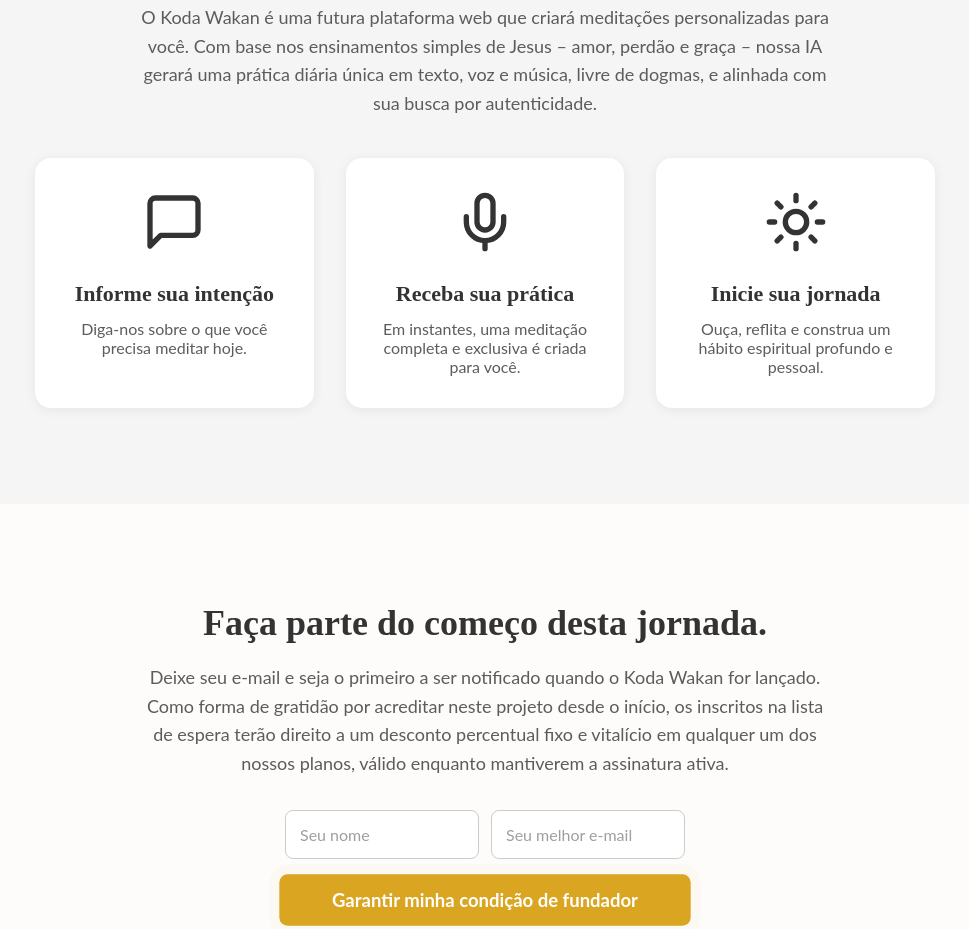
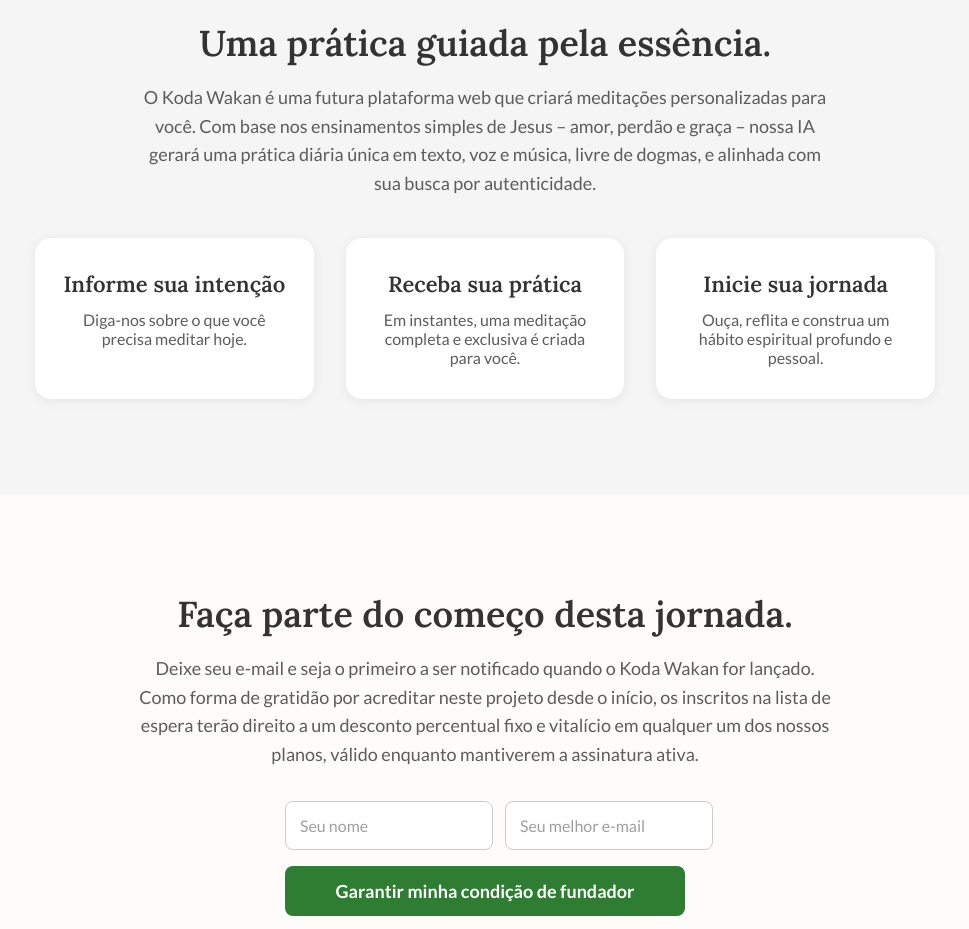
Before and after one commit to kodawakan/koda-wakan-landing-page, a plain HTML site: page index.html in a window 1280 px wide. Shown: the part 1326-2255 px from the top of the page, without its empty margins (155-1124 px from the left). Drawn offline with Linux system fonts and the light colour scheme.

Commit message:
Add files via upload

```diff
--- a/index.html
+++ b/index.html
@@ -5,10 +5,21 @@
   <meta name="viewport" content="width=device-width, initial-scale=1.0" />
   <title>Koda Wakan - Waitlist</title>
   <meta name="description" content="Sua prática espiritual diária, com profundidade e sem dogmas." />
+  <!-- Favicon removido -->
   <style>
-    /* Reset e Box Sizing para melhor responsividade */
-    * {
-      box-sizing: border-box;
+    @import url('https://fonts.googleapis.com/css2?family=Lato:wght@400;700&family=Lora:wght@400;600;700&display=swap');
+    :root {
+      --white: #FDFCFB;
+      --dark: #333333;
+      --soft: #5C5C5C;
+      --hope: #2E7D32;
+      --hope-hover: #1B5E20;
+      --success: #2E7D32;
+      --border: #CCCCCC;
+      --placeholder: #9E9E9E;
+      --max-content: 1100px;
+      --max-paragraph: 700px;
+      --section-space: 96px;
     }
     html, body {
       margin: 0;
@@ -17,24 +28,6 @@
       background: var(--white);
       color: var(--dark);
       min-height: 100vh;
-      overflow-x: hidden; /* Evita rolagem horizontal indesejada */
-    }
-    @import url('https://fonts.googleapis.com/css2?family=Lato:wght@400;700&family=Lora:wght@400;600;700&display=swap');
-    :root {
-      --white: #FDFCFB;
-      --dark: #333333;
-      --soft: #5C5C5C;
-      --hope: #2E7D32;
-      --hope-hover: #1B5E20;
-      --success: #2E7D32;
-      --error-red: #e53935;
-      --border: #CCCCCC;
-      --placeholder: #9E9E9E;
-      --max-content: 1100px;
-      --max-paragraph: 700px;
-      --section-space: 96px;
-      --golden-accent: #DAA520; /* Nova cor de destaque */
-      --golden-hover: #B8860B; /* Cor de hover para o dourado */
     }
     body {
       display: flex;
@@ -126,7 +119,6 @@
       background: #fff;
       outline: none;
       transition: border 0.2s;
-      width: 100%; /* Garante que o input ocupe a largura total */
     }
     .waitlist-input:focus {
       border-color: var(--hope);
@@ -138,7 +130,7 @@
       color: var(--placeholder);
     }
     .waitlist-btn {
-      background: var(--golden-accent); /* Usando a nova cor */
+      background: var(--hope);
       color: #fff;
       font-family: 'Lato', Arial, sans-serif;
       font-weight: 700;
@@ -149,43 +141,29 @@
       cursor: pointer;
       transition: background 0.3s, transform 0.3s;
       margin-top: 4px;
-      width: 100%; /* Botão em largura total para mobile */
-    }
-    @media (min-width: 600px) {
-      .waitlist-btn {
-        width: auto; /* Ocupa a largura necessária em telas maiores */
-      }
     }
     .waitlist-btn:hover, .waitlist-btn:focus {
-      background: var(--golden-hover);
+      background: var(--hope-hover);
       transform: scale(1.03);
     }
     .waitlist-btn:disabled {
-      background: var(--golden-accent);
+      background: var(--hope);
       color: #fff;
       opacity: 0.6;
       cursor: not-allowed;
     }
-    .success-message,
-    .error-message {
+    .success-message {
+      color: var(--success);
       font-family: 'Lato', Arial, sans-serif;
       font-size: 16px;
       background: #fff;
       border-radius: 8px;
       padding: 16px 24px;
-      margin: 12px auto 0 auto;
+      margin: 32px auto 0 auto;
       max-width: 400px;
       box-shadow: 0 2px 8px #0001;
       text-align: center;
       font-weight: 500;
-      width: 100%;
-    }
-    .success-message {
-      color: var(--success);
-    }
-    .error-message {
-      color: var(--error-red);
-      border: 1px solid var(--error-red);
     }
     .section {
       background: var(--white);
@@ -253,13 +231,6 @@
       transform: translateY(-8px) scale(1.03);
       box-shadow: 0 6px 24px #0002;
     }
-    .card-icon {
-      margin-bottom: 24px;
-    }
-    .card-icon svg {
-      width: 64px;
-      height: 64px;
-    }
     .card-title {
       font-family: 'Lora', serif;
       font-size: 22px;
@@ -281,7 +252,7 @@
       font-size: 14px;
       margin-top: auto;
     }
-    /* Animações */
+    /* Animations */
     .fade-in {
       opacity: 0;
       animation: fadeIn 0.8s ease forwards;
@@ -300,20 +271,12 @@
     @keyframes slideUp {
       to { opacity: 1; transform: none; }
     }
-    @keyframes pulse {
-      0% { transform: scale(1); box-shadow: 0 0 0 0 rgba(218, 165, 32, 0.7); }
-      70% { transform: scale(1.03); box-shadow: 0 0 0 10px rgba(218, 165, 32, 0); }
-      100% { transform: scale(1); box-shadow: 0 0 0 0 rgba(218, 165, 32, 0); }
-    }
-    .waitlist-btn {
-      /* ... estilos existentes ... */
-      animation: pulse 2s infinite;
-    }
   </style>
 </head>
 <body>
   <main>
     <section class="hero fade-in">
+  <!-- Logotipo removido -->
       <h1>Sua prática espiritual diária, com profundidade e sem dogmas.</h1>
       <div class="subtitle">Para você que mantém a fé, mas se sente distante das instituições. Descubra uma nova forma de se conectar com os ensinamentos de amor, graça e perdão.</div>
       <div class="offer">✨ Entre na lista de espera e garanta condições especiais vitalícias como membro fundador.</div>
@@ -325,7 +288,6 @@
         <button type="submit" class="waitlist-btn">Quero meu benefício de fundador</button>
       </form>
       <div id="successMessage" class="success-message" style="display:none;"></div>
-      <div id="errorMessage" class="error-message" style="display:none;"></div>
     </section>
     <section class="section slide-up" style="animation-delay:0.2s;">
       <div class="container">
@@ -339,39 +301,14 @@
         <p class="section-paragraph">O Koda Wakan é uma futura plataforma web que criará meditações personalizadas para você. Com base nos ensinamentos simples de Jesus – amor, perdão e graça – nossa IA gerará uma prática diária única em texto, voz e música, livre de dogmas, e alinhada com sua busca por autenticidade.</p>
         <div class="cards">
           <div class="card stagger-1">
-            <div class="card-icon">
-              <svg xmlns="http://www.w3.org/2000/svg" width="24" height="24" viewBox="0 0 24 24" fill="none" stroke="currentColor" stroke-width="2" stroke-linecap="round" stroke-linejoin="round" class="lucide lucide-message-square">
-                <path d="M21 15a2 2 0 0 1-2 2H7l-4 4V5a2 2 0 0 1 2-2h14a2 2 0 0 1 2 2z"/>
-              </svg>
-            </div>
             <div class="card-title">Informe sua intenção</div>
             <div class="card-text">Diga-nos sobre o que você precisa meditar hoje.</div>
           </div>
           <div class="card stagger-2">
-            <div class="card-icon">
-              <svg xmlns="http://www.w3.org/2000/svg" width="24" height="24" viewBox="0 0 24 24" fill="none" stroke="currentColor" stroke-width="2" stroke-linecap="round" stroke-linejoin="round" class="lucide lucide-mic">
-                <path d="M12 2a3 3 0 0 0-3 3v7a3 3 0 0 0 6 0V5a3 3 0 0 0-3-3z"/>
-                <path d="M19 10v2a7 7 0 0 1-14 0v-2"/>
-                <line x1="12" x2="12" y1="19" y2="22"/>
-              </svg>
-            </div>
             <div class="card-title">Receba sua prática</div>
             <div class="card-text">Em instantes, uma meditação completa e exclusiva é criada para você.</div>
           </div>
           <div class="card stagger-3">
-            <div class="card-icon">
-              <svg xmlns="http://www.w3.org/2000/svg" width="24" height="24" viewBox="0 0 24 24" fill="none" stroke="currentColor" stroke-width="2" stroke-linecap="round" stroke-linejoin="round" class="lucide lucide-sun">
-                <circle cx="12" cy="12" r="4"/>
-                <path d="M12 2v2"/>
-                <path d="M12 20v2"/>
-                <path d="M4.93 4.93l1.41 1.41"/>
-                <path d="M17.66 17.66l1.41 1.41"/>
-                <path d="M2 12h2"/>
-                <path d="M20 12h2"/>
-                <path d="M4.93 19.07l1.41-1.41"/>
-                <path d="M17.66 6.34l1.41-1.41"/>
-              </svg>
-            </div>
             <div class="card-title">Inicie sua jornada</div>
             <div class="card-text">Ouça, reflita e construa um hábito espiritual profundo e pessoal.</div>
           </div>
@@ -390,39 +327,33 @@
           <button type="submit" class="waitlist-btn">Garantir minha condição de fundador</button>
         </form>
         <div id="successMessage2" class="success-message" style="display:none;"></div>
-        <div id="errorMessage2" class="error-message" style="display:none;"></div>
       </div>
     </section>
   </main>
   <footer class="footer">© 2025 Koda Wakan</footer>
   <script>
-    const GOOGLE_SHEETS_URL = "https://script.google.com/macros/s/AKfycbxz3pKlcET4T1gahr5zTGCRN44qEen166pQfUCfBi7Scw-1Esob72NlmH2eQMV2jJMSGw/exec";
+    // Google Apps Script URL
+    const GOOGLE_SHEETS_URL = "https://script.google.com/macros/s/AKfycbzOzP_D92i0wzaIAb-5i6xA-ch-AEDRSceVR0h6SMU6UWfQlf9tXpdBBsZNU2sPrhEK1Q/exec";
 
     function validateEmail(email) {
-      // Validates the email format.
       return /^[^\s@]+@[^\s@]+\.[^\s@]+$/.test(email);
     }
     function sanitizeName(name) {
-      // Sanitizes the name input to prevent malicious code and format it correctly.
       return name.trim().replace(/\s+/g, ' ').replace(/[^\p{L} .'-]/gu, '').slice(0, 40);
     }
-    function handleForm(formId, nameId, emailId, successId, errorId, buttonText) {
-      // Handles the form submission for a specific form ID.
+    function handleForm(formId, nameId, emailId, successId, buttonText) {
       const form = document.getElementById(formId);
       const nameInput = document.getElementById(nameId);
       const emailInput = document.getElementById(emailId);
       const successMsg = document.getElementById(successId);
-      const errorMsg = document.getElementById(errorId);
       form.addEventListener('submit', async function(e) {
         e.preventDefault();
-        successMsg.style.display = 'none';
-        errorMsg.style.display = 'none';
+        // Reset errors
         nameInput.classList.remove('error');
         emailInput.classList.remove('error');
         let valid = true;
         const name = sanitizeName(nameInput.value);
         const email = emailInput.value.trim();
-        // Validates the name and email fields.
         if (!name) {
           nameInput.classList.add('error');
           valid = false;
@@ -431,48 +362,38 @@
           emailInput.classList.add('error');
           valid = false;
         }
-        if (!valid) {
-          errorMsg.textContent = 'Por favor, verifique os campos em vermelho.';
-          errorMsg.style.display = 'block';
-          return;
-        }
-        // Disables the button and shows a loading message.
+        if (!valid) return;
+        // Disable button
         const btn = form.querySelector('button[type="submit"]');
         btn.disabled = true;
         btn.textContent = 'Enviando...';
+        // Send to Google Sheets
         try {
-          // Sends the form data to the Google Sheets URL.
           const res = await fetch(GOOGLE_SHEETS_URL, {
             method: 'POST',
             headers: { 'Content-Type': 'application/json' },
             body: JSON.stringify({ name, email })
           });
           if (res.ok) {
-            // Handles success: hides the form and shows a success message.
             form.style.display = 'none';
             successMsg.textContent = `Obrigado, ${name}! Seu e-mail foi adicionado com sucesso. Manteremos você informado(a).`;
             successMsg.style.display = 'block';
           } else {
-            // Handles failure: re-enables the button and shows an error message.
             btn.disabled = false;
             btn.textContent = buttonText;
-            errorMsg.textContent = 'Erro ao enviar. Tente novamente.';
-            errorMsg.style.display = 'block';
+            alert('Erro ao enviar. Tente novamente.');
           }
         } catch {
-          // Handles connection errors.
           btn.disabled = false;
           btn.textContent = buttonText;
-          errorMsg.textContent = 'Erro de conexão. Tente novamente.';
-          errorMsg.style.display = 'block';
+          alert('Erro de conexão. Tente novamente.');
         }
       });
     }
-    // Initializes the form handlers for both forms on the page.
-    handleForm('waitlistForm', 'name', 'email', 'successMessage', 'errorMessage', 'Quero meu benefício de fundador');
-    handleForm('waitlistForm2', 'name2', 'email2', 'successMessage2', 'errorMessage2', 'Garantir minha condição de fundador');
+    handleForm('waitlistForm', 'name', 'email', 'successMessage', 'Quero meu benefício de fundador');
+    handleForm('waitlistForm2', 'name2', 'email2', 'successMessage2', 'Garantir minha condição de fundador');
+    // Animations on load
     window.addEventListener('DOMContentLoaded', function() {
-      // Animates the elements on page load.
       document.querySelectorAll('.fade-in').forEach(el => el.style.opacity = 1);
       document.querySelectorAll('.slide-up').forEach(el => el.style.opacity = 1);
       document.querySelectorAll('.stagger-1').forEach(el => el.style.opacity = 1);
```
